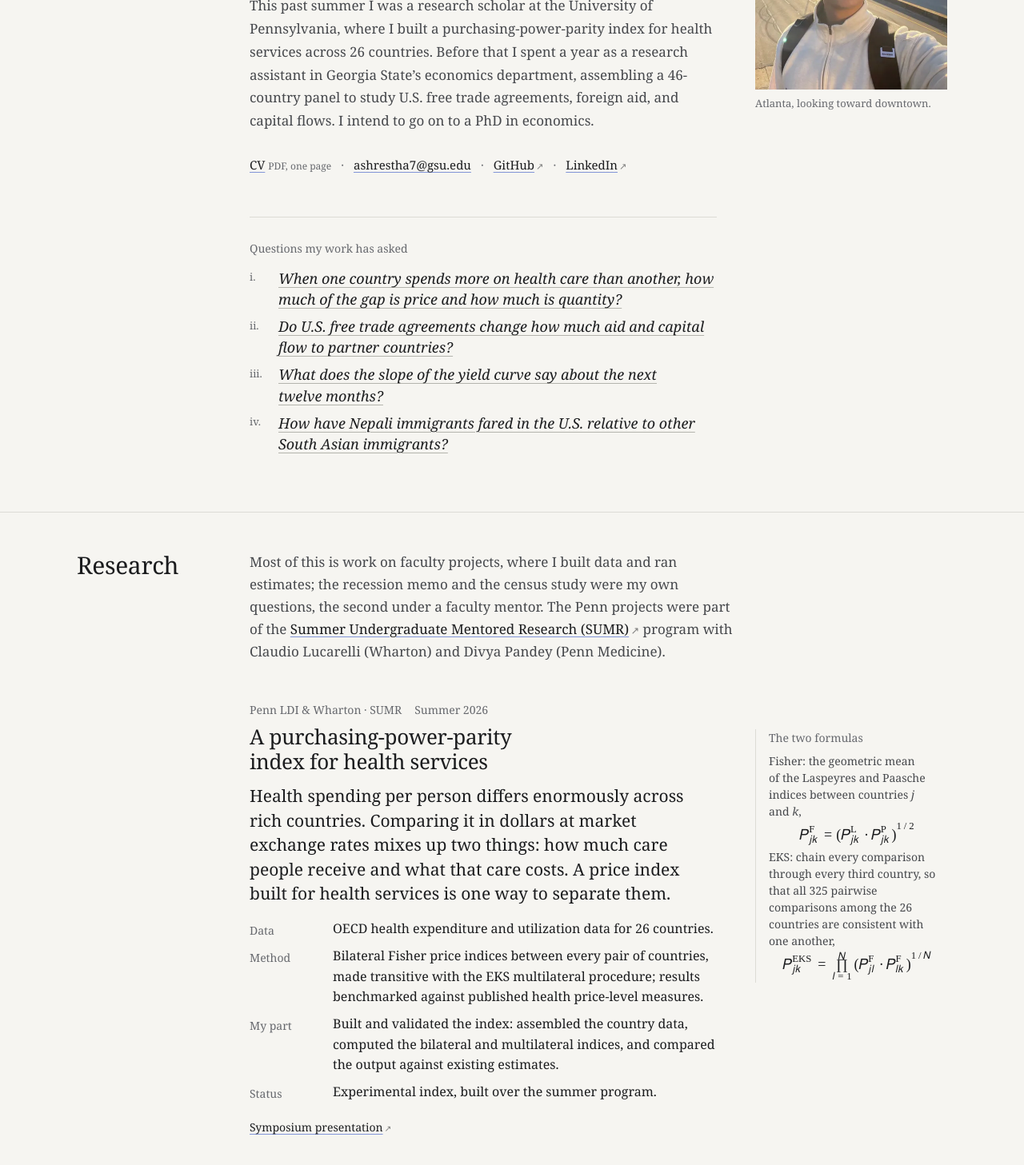
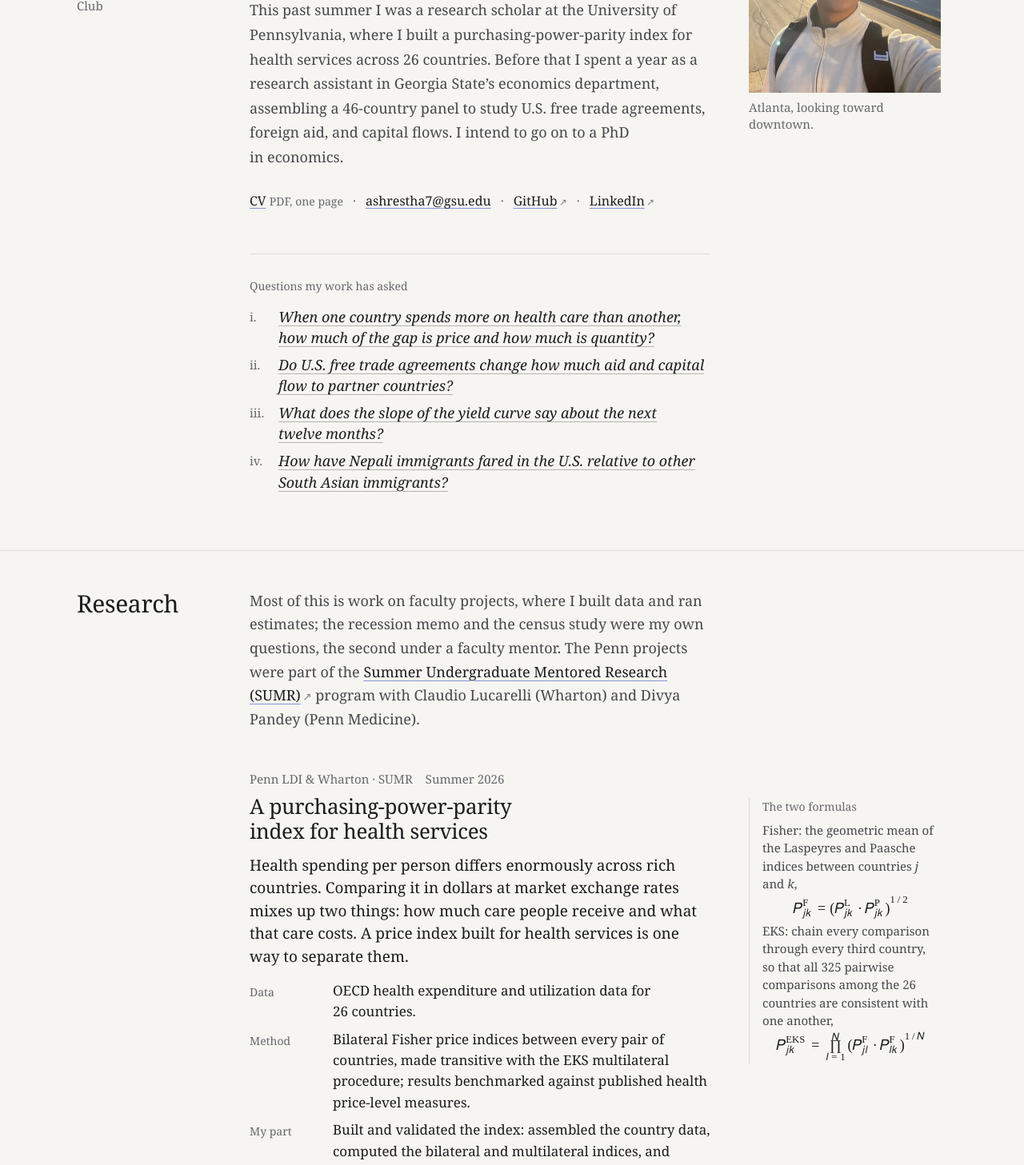
Before and after one commit to Animeshav14/animesh.website, a React (Vite) app: page / in a window 1280 px wide. Shown: the part 680-2137 px from the top of the page at 80% size. Built offline with nearby package versions, Linux system fonts and the light colour scheme; a web font is replaced by a local one.

Commit message:
Resize type for STIX Two Text and narrow the measure to 36rem

```diff
--- a/src/index.css
+++ b/src/index.css
@@ -32,7 +32,7 @@
   --s8: 4.5rem;
   --s9: 6.5rem;
 
-  --measure: 38rem;
+  --measure: 36rem;
   --margin-col: 10.5rem;
   --note-col: 15rem;
   --gutter: clamp(1.25rem, 5vw, 3rem);
@@ -105,8 +105,8 @@ body {
   background: var(--paper);
   color: var(--ink);
   font-family: var(--font);
-  font-size: 1.0625rem;
-  line-height: 1.62;
+  font-size: 1.125rem;
+  line-height: 1.6;
   font-kerning: normal;
   -webkit-font-smoothing: antialiased;
   -moz-osx-font-smoothing: grayscale;
@@ -285,7 +285,7 @@ a.quiet:hover {
 }
 
 .meta {
-  font-size: 0.875rem;
+  font-size: 0.9375rem;
   line-height: 1.5;
   color: var(--ink-3);
 }
@@ -389,7 +389,7 @@ a.quiet:hover {
   display: flex;
   align-items: baseline;
   gap: 0 var(--s5);
-  font-size: 0.875rem;
+  font-size: 0.9375rem;
 }
 
 .nav a {
@@ -441,7 +441,7 @@ a.quiet:hover {
   min-height: 24px;
   color: var(--accent);
   font-family: var(--font);
-  font-size: 0.875rem;
+  font-size: 0.9375rem;
   font-weight: 500;
   text-decoration: none;
   padding: var(--s2) 0;
@@ -459,7 +459,7 @@ a.quiet:hover {
 
 .theme-toggle {
   font-family: var(--font);
-  font-size: 0.8125rem;
+  font-size: 0.9375rem;
   display: inline-flex;
   align-items: center;
   gap: 0.45em;
@@ -653,7 +653,7 @@ a.quiet:hover {
   top: -1.75rem;
   transform: translateX(0.5rem);
   font-family: var(--font);
-  font-size: 0.75rem;
+  font-size: 0.875rem;
   font-variant-numeric: tabular-nums lining-nums;
   white-space: nowrap;
   color: var(--ink-2);
@@ -689,7 +689,7 @@ a.quiet:hover {
   justify-content: space-between;
   gap: var(--s1) var(--s4);
   margin-top: var(--s3);
-  font-size: 0.75rem;
+  font-size: 0.875rem;
 }
 
 .h-legend-items {
@@ -770,7 +770,7 @@ a.quiet:hover {
 
 .intro .lede + .lede {
   margin-top: var(--s4);
-  font-size: 1.0625rem;
+  font-size: 1.125rem;
   line-height: 1.7;
   color: var(--ink-2);
 }
@@ -782,7 +782,7 @@ a.quiet:hover {
   align-items: baseline;
   gap: var(--s1) 0;
   font-family: var(--font);
-  font-size: 0.9375rem;
+  font-size: 1rem;
 }
 
 .intro-links li:not(:last-child)::after {
@@ -797,7 +797,7 @@ a.quiet:hover {
 }
 
 .intro-links .meta {
-  font-size: 0.75rem;
+  font-size: 0.875rem;
 }
 
 .portrait img {
@@ -810,7 +810,7 @@ a.quiet:hover {
 .portrait figcaption {
   margin-top: var(--s2);
   font-family: var(--font);
-  font-size: 0.8125rem;
+  font-size: 0.9375rem;
   color: var(--ink-3);
   line-height: 1.4;
 }
@@ -885,7 +885,7 @@ a.quiet:hover {
   top: 0.18em;
   font-family: var(--font);
   font-style: normal;
-  font-size: 0.8125rem;
+  font-size: 0.9375rem;
   color: var(--ink-3);
   transition: color var(--fast);
 }
@@ -931,7 +931,7 @@ a.quiet:hover {
 .section-intro {
   color: var(--ink-2);
   margin-bottom: var(--s7);
-  font-size: 1.0625rem;
+  font-size: 1.125rem;
   line-height: 1.65;
 }
 
@@ -993,6 +993,7 @@ a.quiet:hover {
   display: flex;
   flex-wrap: wrap;
   gap: 0 var(--s4);
+  font-size: 0.9375rem;
 }
 
 .study h3 {
@@ -1004,7 +1005,7 @@ a.quiet:hover {
 
 .study.is-lead h3 {
   font-size: clamp(1.5rem, 1.35rem + 0.4vw, 1.625rem);
-  font-weight: 400;
+  font-weight: 500;
 }
 
 .study.is-minor h3 {
@@ -1020,15 +1021,15 @@ a.quiet:hover {
 }
 
 .study.is-lead .question {
-  font-size: 1.3125rem;
-  line-height: 1.45;
+  font-size: 1.1875rem;
+  line-height: 1.5;
   color: var(--ink);
 }
 
 .study.is-minor p:not(.meta) {
   margin-top: var(--s2);
-  font-size: 1rem;
-  line-height: 1.6;
+  font-size: 1.0625rem;
+  line-height: 1.55;
   color: var(--ink-2);
 }
 
@@ -1037,8 +1038,8 @@ a.quiet:hover {
   display: grid;
   grid-template-columns: 5.5rem minmax(0, 1fr);
   gap: var(--s2) var(--s4);
-  font-size: 1rem;
-  line-height: 1.6;
+  font-size: 1.0625rem;
+  line-height: 1.55;
 }
 
 .facts dt {
@@ -1069,7 +1070,7 @@ a.quiet:hover {
   flex-wrap: wrap;
   gap: var(--s1) var(--s5);
   font-family: var(--font);
-  font-size: 0.875rem;
+  font-size: 0.9375rem;
 }
 
 .links a {
@@ -1096,7 +1097,7 @@ h4.arrived {
 }
 
 .note {
-  font-size: 0.875rem;
+  font-size: 0.9375rem;
   line-height: 1.5;
   color: var(--ink-2);
 }
@@ -1144,7 +1145,7 @@ math,
 
 .figure figcaption {
   margin-top: var(--s2);
-  font-size: 0.8125rem;
+  font-size: 0.9375rem;
   line-height: 1.45;
   color: var(--ink-3);
 }
@@ -1182,14 +1183,14 @@ math,
 }
 
 .chart .axis text {
-  font-size: 11px;
+  font-size: 12px;
   fill: var(--ink-3);
   font-variant-numeric: tabular-nums lining-nums;
 }
 
 @media (max-width: 36rem) {
   .chart .axis text {
-    font-size: 15px;
+    font-size: 16px;
   }
 }
 
@@ -1232,7 +1233,7 @@ math,
 .chart-readout {
   min-height: 1.4em;
   margin-top: var(--s1);
-  font-size: 0.8125rem;
+  font-size: 0.9375rem;
   color: var(--ink-2);
   font-variant-numeric: tabular-nums lining-nums;
 }
@@ -1263,7 +1264,7 @@ math,
 
 .ledger .when {
   font-family: var(--font);
-  font-size: 0.8125rem;
+  font-size: 0.9375rem;
   font-variant-numeric: tabular-nums lining-nums;
   color: var(--ink-3);
   padding-top: 0.3em;
@@ -1276,14 +1277,17 @@ math,
 
 .ledger .body {
   margin-top: var(--s1);
-  font-size: 1rem;
-  line-height: 1.6;
-  color: var(--ink-2);
-}
-
+  font-size: 1.0625rem;
+  line-height: 1.55;
+  color: var(--ink-2);
+}
+
+/* Inline in running text: the negative margin keeps the padded hit area
+   from pushing the line apart. */
 .see {
-  font-family: var(--font);
-  font-size: 0.8125rem;
+  margin-block: -0.3rem;
+  font-family: var(--font);
+  font-size: 0.9375rem;
   white-space: nowrap;
 }
 
@@ -1303,13 +1307,13 @@ math,
 }
 
 .ledger.compact p {
-  font-size: 1rem;
-  line-height: 1.6;
+  font-size: 1.0625rem;
+  line-height: 1.55;
 }
 
 .ledger.compact .src {
   font-family: var(--font);
-  font-size: 0.8125rem;
+  font-size: 0.9375rem;
   color: var(--ink-3);
 }
 
@@ -1393,8 +1397,8 @@ math,
 }
 
 .course-table li {
-  font-size: 1rem;
-  line-height: 1.6;
+  font-size: 1.0625rem;
+  line-height: 1.55;
   padding-block: 0.22rem;
 }
 
@@ -1408,8 +1412,8 @@ math,
 }
 
 .honors li {
-  font-size: 1rem;
-  line-height: 1.6;
+  font-size: 1.0625rem;
+  line-height: 1.55;
   padding-block: 0.22rem;
 }
 
@@ -1418,8 +1422,8 @@ math,
 }
 
 .honors-line {
-  font-size: 1rem;
-  line-height: 1.6;
+  font-size: 1.0625rem;
+  line-height: 1.55;
 }
 
 /* ---------- leadership ---------- */
@@ -1460,13 +1464,13 @@ math,
 
 .project p {
   margin-top: var(--s1);
-  font-size: 1rem;
-  line-height: 1.6;
+  font-size: 1.0625rem;
+  line-height: 1.55;
   color: var(--ink-2);
 }
 
 .project p.stack {
-  font-size: 0.8125rem;
+  font-size: 0.9375rem;
   color: var(--ink-3);
 }
 
@@ -1476,13 +1480,13 @@ math,
   display: grid;
   grid-template-columns: minmax(0, 1fr);
   gap: 0 var(--s5);
-  font-size: 1rem;
-  line-height: 1.6;
+  font-size: 1.0625rem;
+  line-height: 1.55;
 }
 
 .skills dt {
   font-family: var(--font);
-  font-size: 0.8125rem;
+  font-size: 0.9375rem;
   color: var(--ink-3);
   padding-top: var(--s4);
 }
@@ -1514,8 +1518,8 @@ math,
   position: relative;
   padding-left: var(--s5);
   margin-top: var(--s2);
-  font-size: 1rem;
-  line-height: 1.6;
+  font-size: 1.0625rem;
+  line-height: 1.55;
   color: var(--ink-2);
 }
 
@@ -1573,7 +1577,7 @@ math,
 
 .contact-lede {
   margin-bottom: var(--s5);
-  font-size: 1.0625rem;
+  font-size: 1.125rem;
   line-height: 1.65;
 }
 
@@ -1605,7 +1609,7 @@ math,
 
 .copy {
   font-family: var(--font);
-  font-size: 0.8125rem;
+  font-size: 0.9375rem;
   letter-spacing: 0.02em;
   color: var(--ink-3);
   background: none;
@@ -1630,7 +1634,7 @@ math,
 
 .contact-list dt {
   font-family: var(--font);
-  font-size: 0.8125rem;
+  font-size: 0.9375rem;
   color: var(--ink-3);
   padding-top: 0.25em;
 }
@@ -1681,7 +1685,7 @@ math,
 
 .palette-input {
   font: inherit;
-  font-size: 1.0625rem;
+  font-size: 1.125rem;
   color: var(--ink);
   background: transparent;
   border: 0;
@@ -1711,7 +1715,7 @@ math,
   justify-content: space-between;
   gap: var(--s4);
   padding: 0.55rem var(--s4);
-  font-size: 0.9375rem;
+  font-size: 1rem;
   color: var(--ink);
   cursor: pointer;
   border-left: 2px solid transparent;
@@ -1729,7 +1733,7 @@ math,
 
 .palette-hint {
   color: var(--ink-3);
-  font-size: 0.8125rem;
+  font-size: 0.9375rem;
   white-space: nowrap;
   overflow: hidden;
   text-overflow: ellipsis;
@@ -1744,7 +1748,7 @@ math,
 .palette-foot {
   border-top: 1px solid var(--rule);
   padding: var(--s2) var(--s4);
-  font-size: 0.75rem;
+  font-size: 0.875rem;
   color: var(--ink-3);
 }
 
@@ -1754,7 +1758,7 @@ math,
   border-top: 1px solid var(--rule);
   padding-block: var(--s6) var(--s7);
   font-family: var(--font);
-  font-size: 0.8125rem;
+  font-size: 0.9375rem;
   color: var(--ink-3);
   line-height: 1.65;
 }
@@ -1803,7 +1807,7 @@ math,
 
 .page-head h1 + p {
   margin-top: var(--s4);
-  font-size: 1.0625rem;
+  font-size: 1.125rem;
   line-height: 1.65;
   color: var(--ink-2);
 }
@@ -1825,7 +1829,7 @@ math,
 
 .essay p:not(.meta) {
   margin-top: var(--s2);
-  font-size: 1.0625rem;
+  font-size: 1.125rem;
   line-height: 1.65;
   color: var(--ink-2);
 }
@@ -1839,7 +1843,7 @@ math,
 .nf-body {
   margin-top: var(--s5);
   max-width: var(--measure);
-  font-size: 1.0625rem;
+  font-size: 1.125rem;
   line-height: 1.65;
 }
 
```
